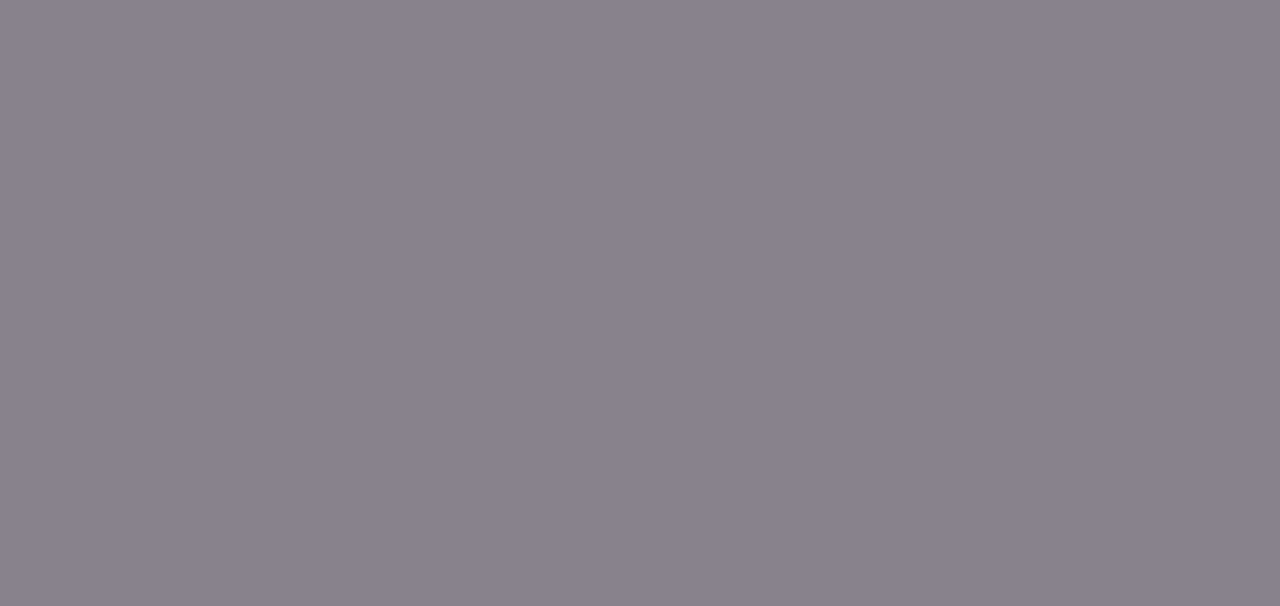
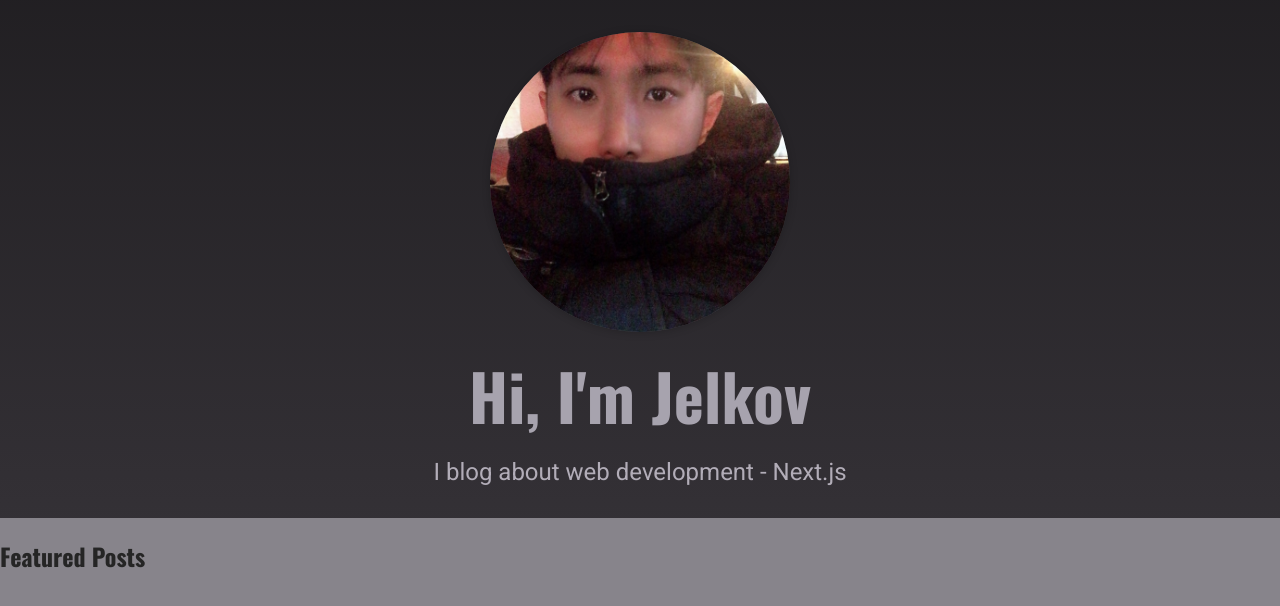
Before and after one commit to JELKOV/BLOG-SITE-By-Next.js-, a Next.js app: page / in a window 1280 px wide. Shown: the top 606 px of the page. Built offline with nearby package versions, Linux system fonts and the light colour scheme.

Commit message:
#3: Hero 컴포넌트 구현 및 이미지 최적화 적용

```diff
--- a/components/home-page/featured-posts.js
+++ b/components/home-page/featured-posts.js
@@ -0,0 +1,9 @@
+function FeaturedPosts() {
+    return (
+      <section>
+        <h2>Featured Posts</h2>
+      </section>
+    );
+  }
+
+  export default FeaturedPosts;
--- a/components/home-page/hero.js
+++ b/components/home-page/hero.js
@@ -0,0 +1,21 @@
+import Image from "next/image";
+import classes from "./hero.module.css";
+
+function Hero() {
+  return (
+    <section className={classes.hero}>
+      <div className={classes.image}>
+        <Image
+          src="/images/site/jelkov.jpg"
+          alt="An image showing Jelkov"
+          width={300}
+          height={300}
+        />
+      </div>
+      <h1>Hi, I'm Jelkov</h1>
+      <p>I blog about web development - Next.js</p>
+    </section>
+  );
+}
+
+export default Hero;
```
Also changed, not shown: pages/index.js (+6 -6 lines), public/images/site/jelkov.JPG (added).
